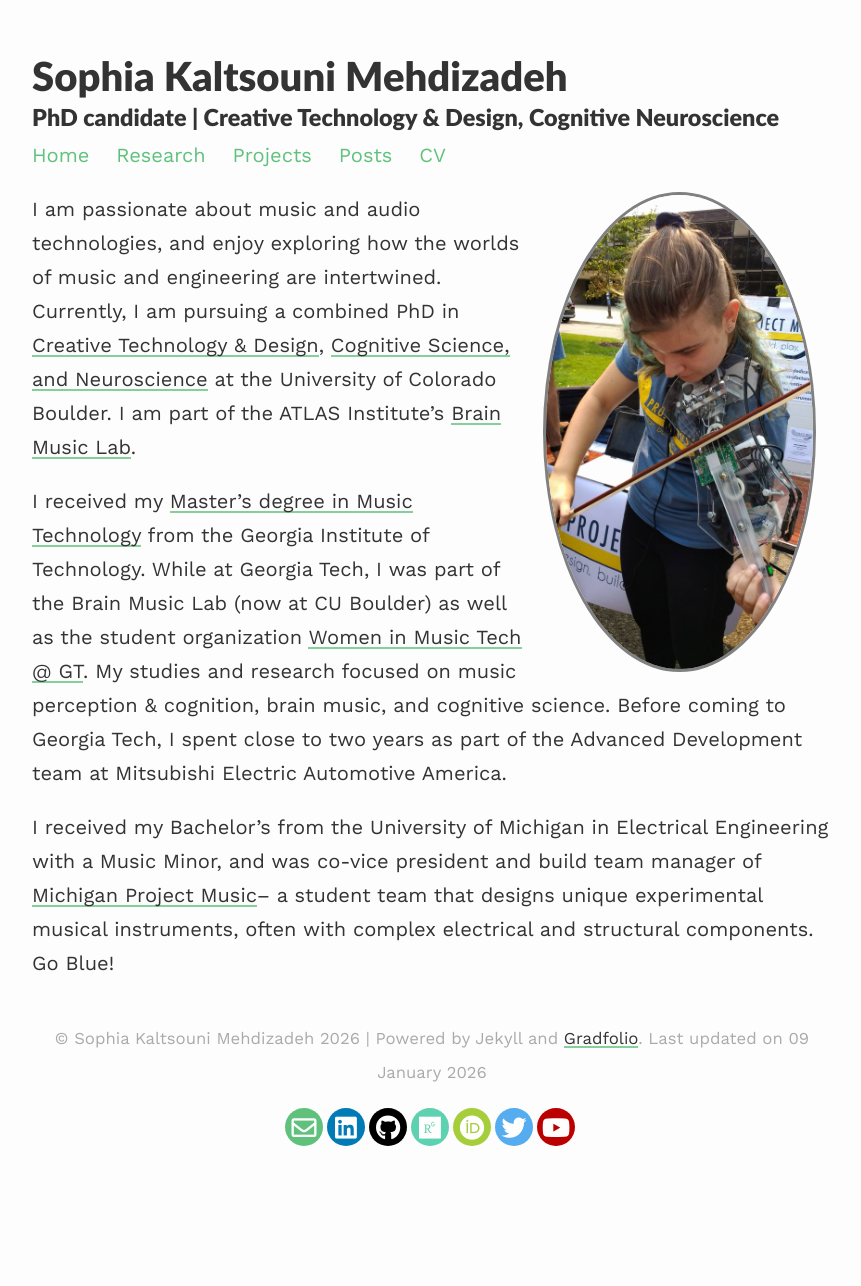
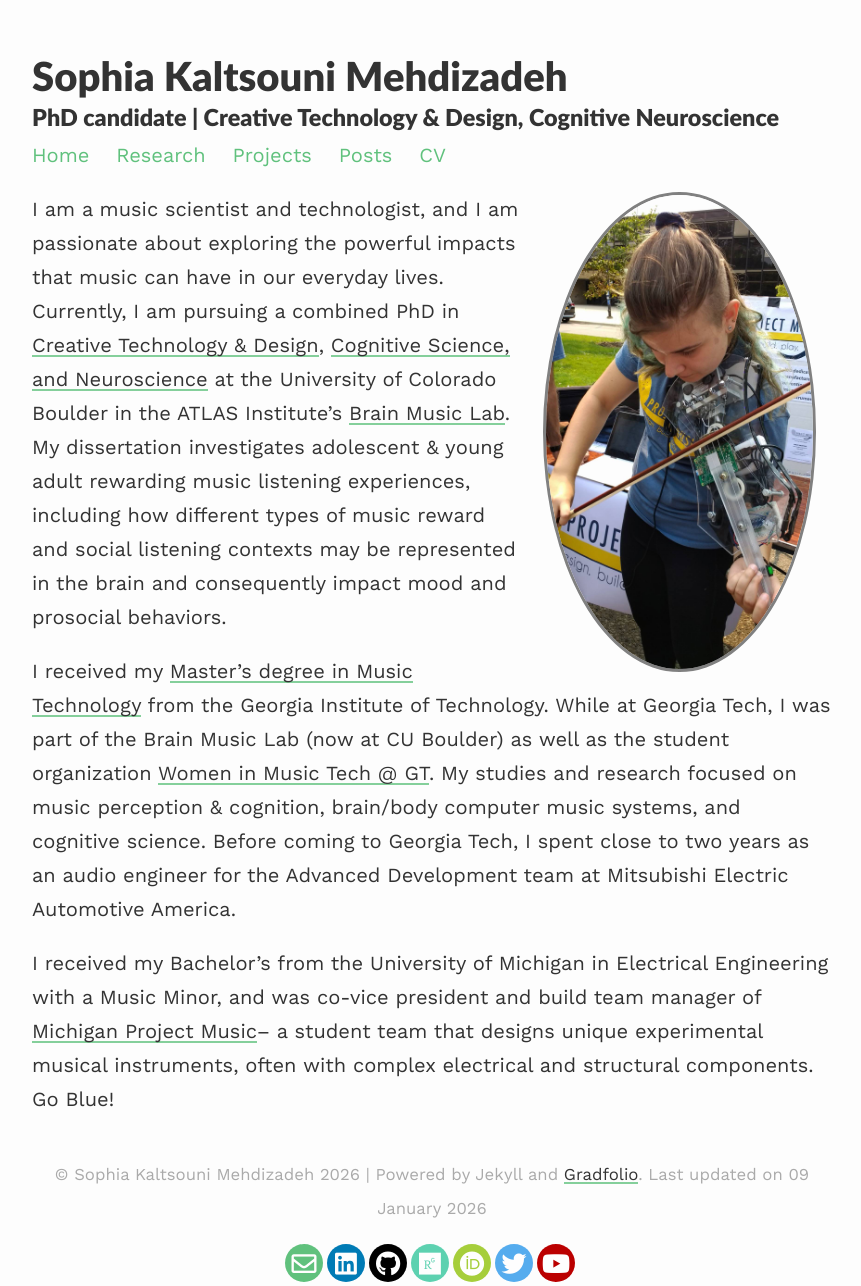
Before and after one commit to smehdizadeh/smehdizadeh.github.io, a Jekyll site: the page built from index.md, in a window 1280 px wide. Shown: the whole page, without its empty margins (208-1069 px from the left). Built offline with Jekyll 4.4.1, drawn with Linux system fonts in a browser that asks for light colours; nearby versions of some CDN libraries; before the commit the page ends 1150 px from its top, so only the background shows below that.

Commit message:
Update index.md

```diff
--- a/index.md
+++ b/index.md
@@ -7,8 +7,8 @@ profile:
 published: true
 ---
 
-I am passionate about music and audio technologies, and enjoy exploring how the worlds of music and engineering are intertwined. Currently, I am pursuing a combined PhD in [Creative Technology & Design](https://www.colorado.edu/atlas/academics/grad/ctd-phd), [Cognitive Science, and Neuroscience](https://www.colorado.edu/ics/graduate-programs/cognitive-neuroscience-triple-phd) at the University of Colorado Boulder. I am part of the ATLAS Institute's [Brain Music Lab](https://www.colorado.edu/atlas/brain-music-lab).
+I am a music scientist and technologist, and I am passionate about exploring the powerful impacts that music can have in our everyday lives. Currently, I am pursuing a combined PhD in [Creative Technology & Design](https://www.colorado.edu/atlas/academics/grad/ctd-phd), [Cognitive Science, and Neuroscience](https://www.colorado.edu/ics/graduate-programs/cognitive-neuroscience-triple-phd) at the University of Colorado Boulder in the ATLAS Institute's [Brain Music Lab](https://www.colorado.edu/atlas/brain-music-lab). My dissertation investigates adolescent & young adult rewarding music listening experiences, including how different types of music reward and social listening contexts may be represented in the brain and consequently impact mood and prosocial behaviors.
 
-I received my [Master's degree in Music Technology](https://music.gatech.edu/master-science-music-technology) from the Georgia Institute of Technology. While at Georgia Tech, I was part of the Brain Music Lab (now at CU Boulder) as well as the student organization [Women in Music Tech @ GT](https://womeninmusictech.gatech.edu/). My studies and research focused on music perception & cognition, brain music, and cognitive science. Before coming to Georgia Tech, I spent close to two years as part of the Advanced Development team at Mitsubishi Electric Automotive America.
+I received my [Master's degree in Music Technology](https://music.gatech.edu/master-science-music-technology) from the Georgia Institute of Technology. While at Georgia Tech, I was part of the Brain Music Lab (now at CU Boulder) as well as the student organization [Women in Music Tech @ GT](https://womeninmusictech.gatech.edu/). My studies and research focused on music perception & cognition, brain/body computer music systems, and cognitive science. Before coming to Georgia Tech, I spent close to two years as an audio engineer for the Advanced Development team at Mitsubishi Electric Automotive America.
 
 I received my Bachelor's from the University of Michigan in Electrical Engineering with a Music Minor, and was co-vice president and build team manager of [Michigan Project Music](https://michiganprojectmusic.github.io/)-- a student team that designs unique experimental musical instruments, often with complex electrical and structural components. Go Blue!
```
